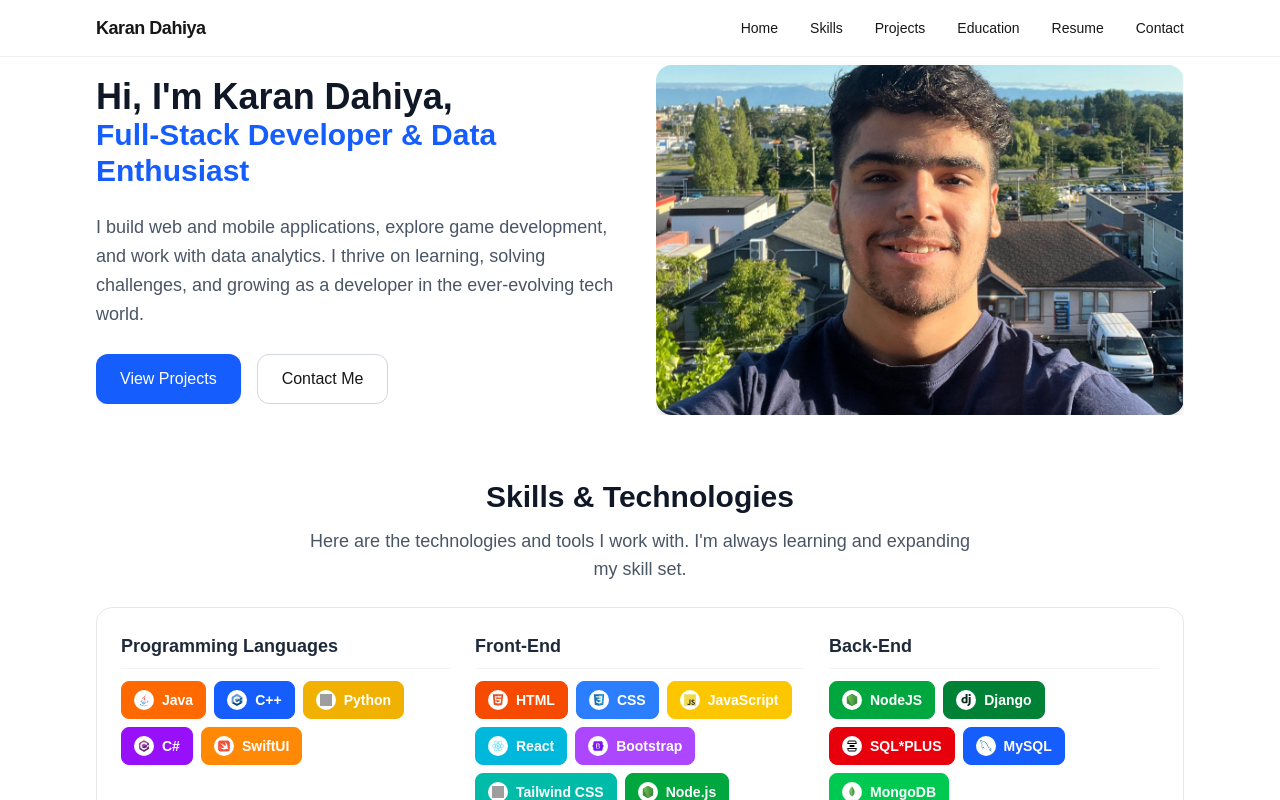
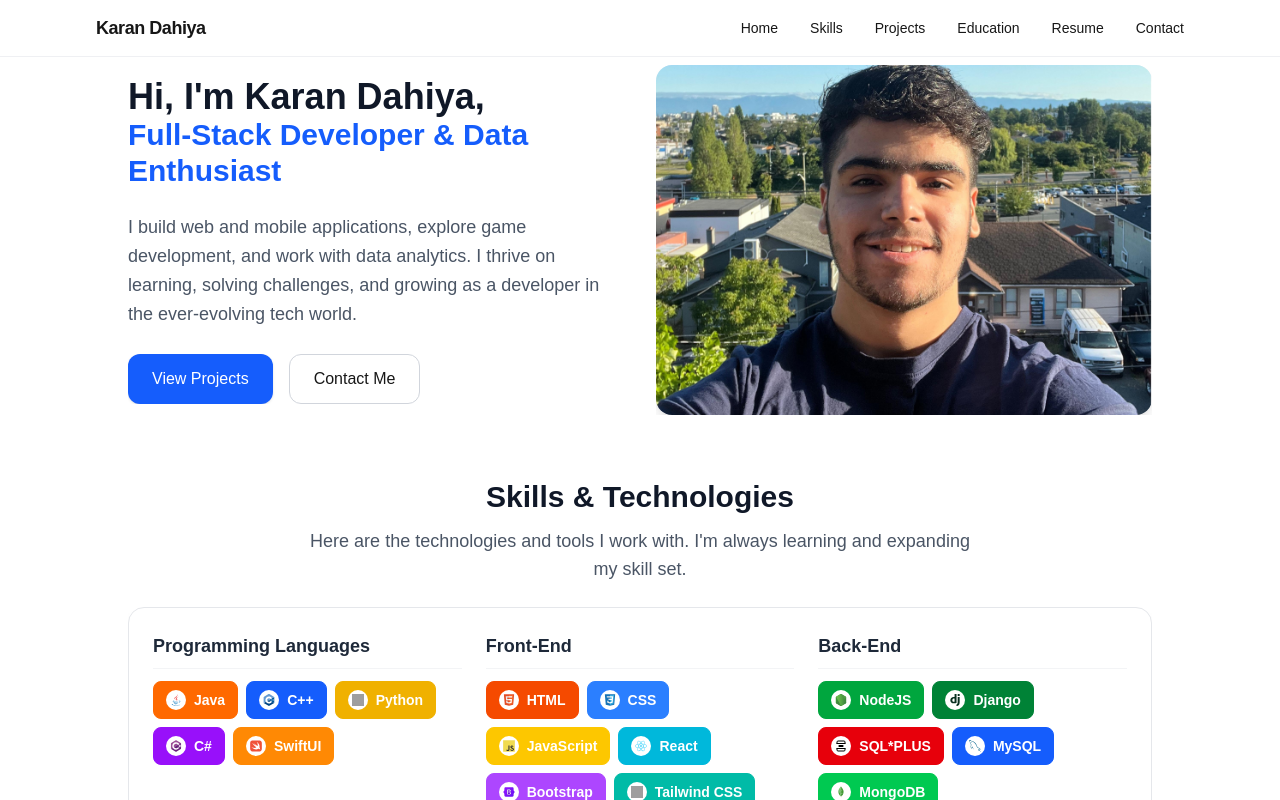
Before and after one commit to karan-dahiya/Eportfolio, a Next.js app: page / in a window 1280 px wide. Shown: the top 800 px of the page. Built offline with nearby package versions, Linux system fonts and the light colour scheme; grey boxes are pictures that could not be loaded.

Commit message:
desktop fixed

```diff
--- a/src/app/page.tsx
+++ b/src/app/page.tsx
@@ -14,7 +14,7 @@ export default function Page() {
   return (
     <div className="min-h-screen flex flex-col">
       <Header />
-      <main className="container mx-auto px-4 lg:px-16 xl:px-24 2xl:px-32 max-w-6xl space-y-16 -mt-16 md:mt-0 py-0 md:py-2 flex-1">
+      <main className="container mx-auto px-4 lg:px-24 xl:px-32 2xl:px-40 max-w-6xl space-y-16 -mt-16 md:mt-0 py-0 md:py-2 flex-1">
         <section id="home"><Home /></section>
         <section id="skills"><Skills /></section>
         <section id="projects"><Projects /></section>
--- a/src/sections/Contact.js
+++ b/src/sections/Contact.js
@@ -36,11 +36,11 @@ export default function Contact() {
         </p>
       </motion.div>
 
-      <div className="grid lg:grid-cols-2 gap-8">
+      <div className="max-w-4xl mx-auto">
         {/* Contact Info */}
         <motion.div
-          initial={{ opacity: 0, x: 30 }}
-          whileInView={{ opacity: 1, x: 0 }}
+          initial={{ opacity: 0, y: 20 }}
+          whileInView={{ opacity: 1, y: 0 }}
           transition={{ duration: 0.5, delay: 0.2 }}
           viewport={{ once: true }}
           className="space-y-6"
```
